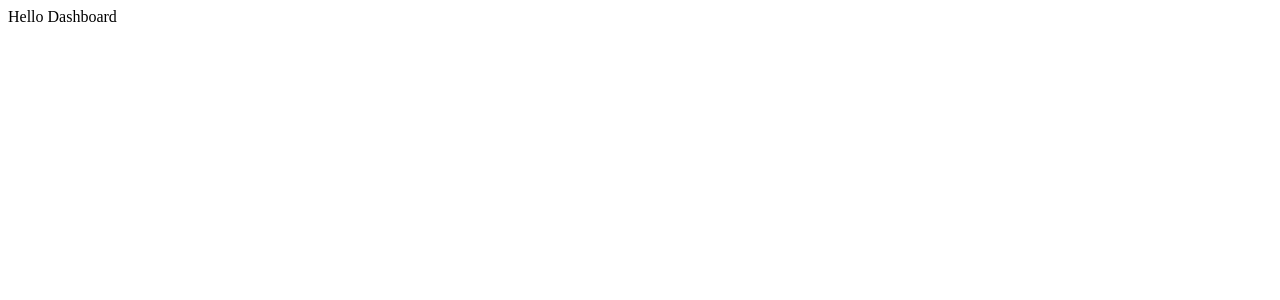
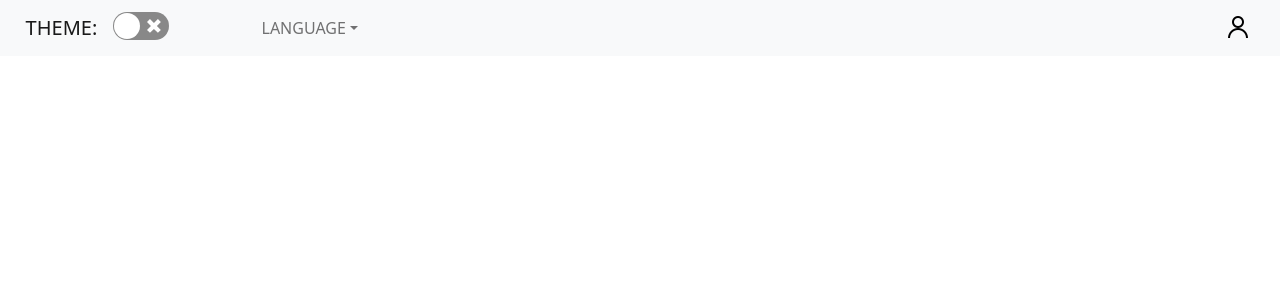
Before and after one commit to ksoloducha/dashboard, a React (Create React App) app: page / in a window 1280 px wide. Shown: the top 300 px of the page. Built offline with nearby package versions, Linux system fonts and the light colour scheme.

Commit message:
created header

```diff
--- a/package.json
+++ b/package.json
@@ -6,9 +6,12 @@
     "@testing-library/jest-dom": "^5.15.1",
     "@testing-library/react": "^11.2.7",
     "@testing-library/user-event": "^12.8.3",
+    "bootstrap": "^5.1.3",
     "react": "^17.0.2",
+    "react-bootstrap": "^2.0.2",
     "react-dom": "^17.0.2",
     "react-scripts": "4.0.3",
+    "react-switch": "^6.0.0",
     "web-vitals": "^1.1.2"
   },
   "scripts": {
--- a/src/App.js
+++ b/src/App.js
@@ -1,9 +1,41 @@
-function App() {
-  return (
-    <div >
-      Hello Dashboard
-    </div>
-  );
+import React, {Component} from "react"
+import Header from "./components/global/Header"
+import WidgetView from "./components/main-window/WidgetView"
+
+class App extends Component
+{
+
+  constructor(props){
+    super(props);
+    this.state = {
+      theme: false, // false for light, true for dark
+      languages: ['Polski', 'English'],
+      chosenLanguage: 'Polski'
+    }
+  }
+
+  setTheme = (themeValue) => {
+    this.setState({theme: themeValue})
+  }
+
+  setLanguage = (language) => {
+    this.setState({chosenLanguage: language})
+  }
+
+  render()
+  {
+    return(
+      <div>
+        <Header
+          onThemeSwitch={this.setTheme}
+          onLanguageChoice={this.setLanguage}
+          languagesList={this.state.languages}
+          initialThemeValue={this.state.theme}
+        />
+        <WidgetView />
+      </div>
+    )
+  }
 }
 
-export default App;
+export default App
--- /dev/null
+++ b/src/components/global/Header.css
@@ -0,0 +1,18 @@
+.react-switch {
+    margin: 0;
+    position: absolute;
+    top: 50%;
+    transform: translateY(10%);
+}
+
+.theme-label{
+    margin-left: 2%;
+}
+
+.languages-dropdown {
+    margin-left: 50%;
+}
+
+.user-image{
+    margin-right: 2%;
+}
--- /dev/null
+++ b/src/components/global/Header.js
@@ -0,0 +1,55 @@
+import React, {useState} from "react"
+import Navbar from 'react-bootstrap/Navbar'
+import Nav from 'react-bootstrap/Nav'
+import NavDropdown from 'react-bootstrap/NavDropdown'
+import Switch from "react-switch"
+import './Header.css'
+import userIcon from '../../images/user-icon.png'
+
+const Header = (props) => {
+
+  const [theme, setTheme] = useState(props.initialThemeValue)
+
+  const handleSwitchChange = (e) => {
+    setTheme(e);
+    props.onThemeSwitch(theme)
+  }
+
+  let availableLanguages = props.languagesList.map((language) => {
+    return (
+    <NavDropdown.Item key={language}>{language}</NavDropdown.Item>
+  )});
+
+    return (
+      <Navbar
+        bg="light"
+        expand="lg"
+        color="#BDC3C6"
+      >
+        <Navbar.Brand
+          className="theme-label"
+        >THEME:</Navbar.Brand>
+        <Navbar.Collapse>
+          <Nav>
+            <Switch
+              onChange={handleSwitchChange}
+              checked={theme}
+              className="react-switch"
+            />
+            <NavDropdown
+              title="LANGUAGE"
+              className="languages-dropdown"
+            >
+              {availableLanguages}
+            </NavDropdown>
+            </Nav>
+        </Navbar.Collapse>
+        <img
+          src={userIcon}
+          className="user-image"
+        />
+      </Navbar>
+    )
+}
+
+export default Header
--- /dev/null
+++ b/src/components/main-window/WidgetView.js
@@ -0,0 +1,7 @@
+const WidgetView = () => {
+    return(
+        <div></div>
+    )
+}
+
+export default WidgetView
--- a/src/index.js
+++ b/src/index.js
@@ -1,6 +1,7 @@
 import React from 'react';
 import ReactDOM from 'react-dom';
 import App from './App';
+import 'bootstrap/dist/css/bootstrap.min.css';
 
 ReactDOM.render(
   <React.StrictMode>
```
Also changed, not shown: jsonconfig.json (added, +8 -0 lines), src/images/user-icon.png (added), 1 other file (tests, documents, lock files or other folders).
